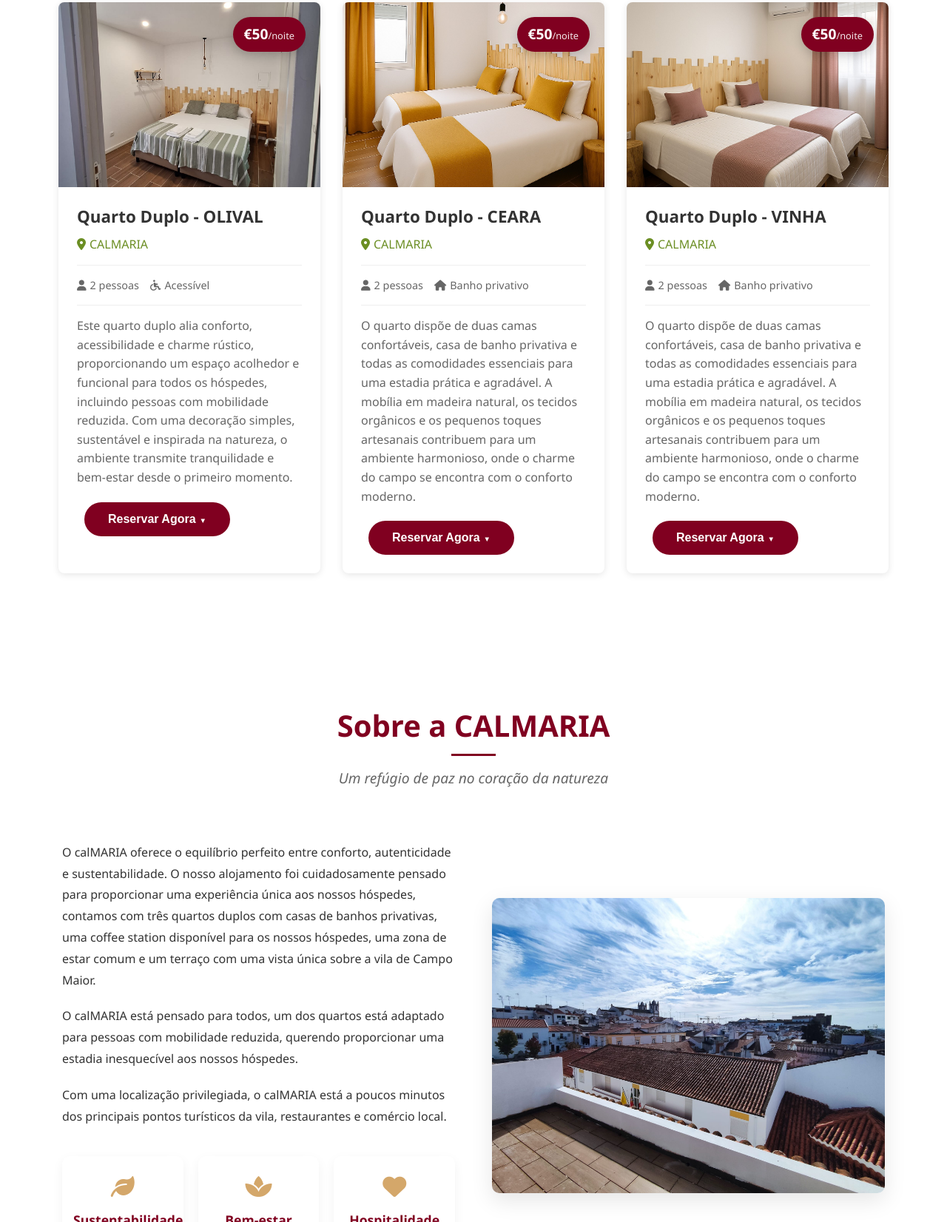
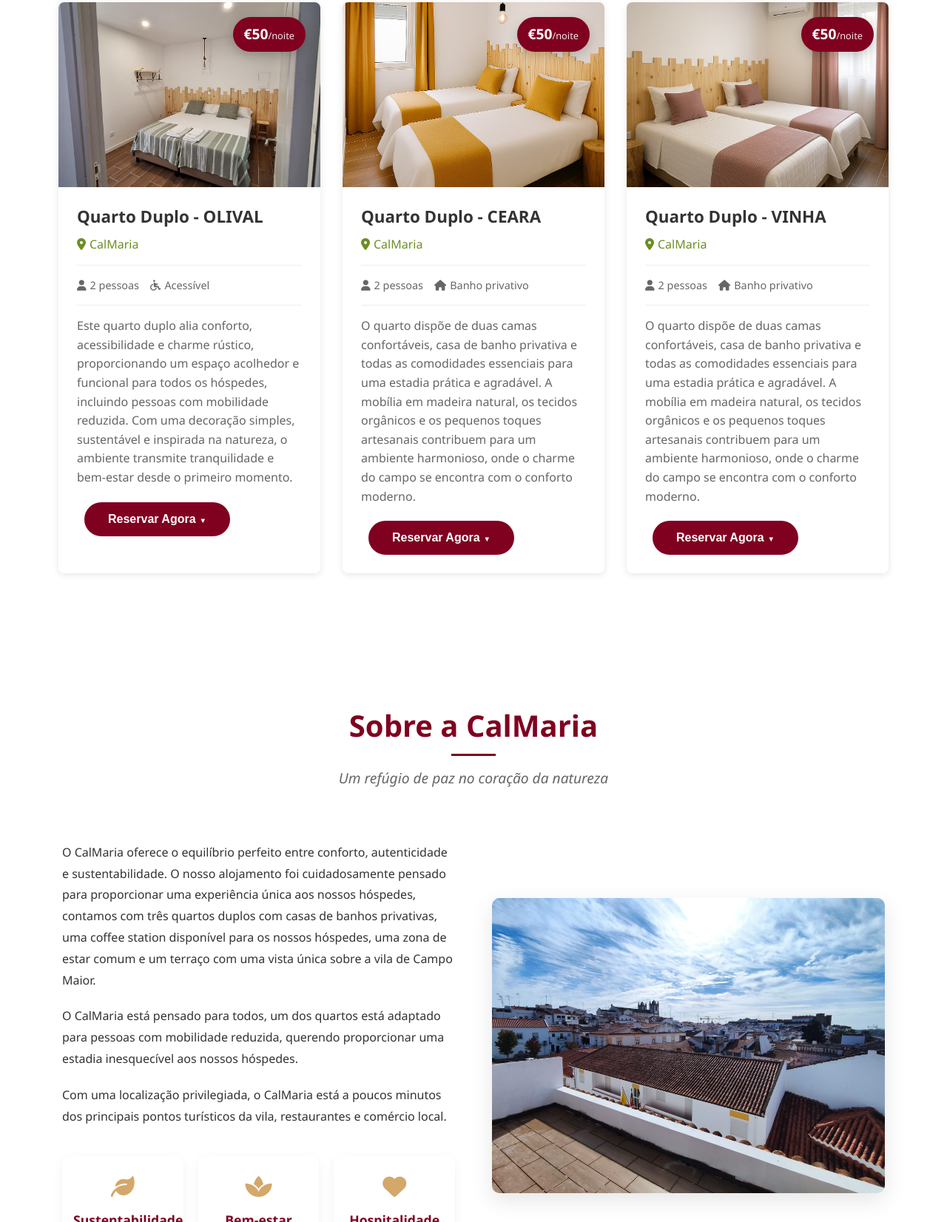
Before and after one commit to calmariacm/calMARIA, a plain HTML site: page index.html in a window 1280 px wide. Shown: the part 1148-2800 px from the top of the page at 74% size. Drawn offline with Linux system fonts and the light colour scheme.

Commit message:
15th Commir
Rebrand to "Calmaria" instead of "calMARIA"

```diff
--- a/index.html
+++ b/index.html
@@ -3,23 +3,23 @@
 <head>
     <meta charset="UTF-8">
     <meta name="viewport" content="width=device-width, initial-scale=1.0">
-    <title>calMARIA | Alojamento Rural em Campo Maior - Quartos Acolhedores</title>
-    <meta name="description" content="calMARIA - Alojamento rural acolhedor em Campo Maior. Quartos confortáveis com estilo rústico e ambiente familiar. Reserve agora a sua estadia!">
+    <title>CalMaria | Alojamento Rural em Campo Maior - Quartos Acolhedores</title>
+    <meta name="description" content="CalMaria - Alojamento rural acolhedor em Campo Maior. Quartos confortáveis com estilo rústico e ambiente familiar. Reserve agora a sua estadia!">
     <meta name="keywords" content="calmaria, calmariacm, alojamento rural, campo maior, hospedagem, turismo rural, alojamento local, alojamento campo maior, quartos campo maior, turismo alentejo">
-    <meta name="author" content="calMARIA">
+    <meta name="author" content="CalMaria">
     <meta name="robots" content="index, follow">
 
     <!-- Open Graph / Facebook -->
     <meta property="og:type" content="website">
     <meta property="og:url" content="https://calmariacm.github.io/calMARIA/">
-    <meta property="og:title" content="calMARIA | Alojamento Rural em Campo Maior">
+    <meta property="og:title" content="CalMaria | Alojamento Rural em Campo Maior">
     <meta property="og:description" content="Descubra o conforto do nosso alojamento rural em Campo Maior. Quartos acolhedores e ambiente familiar.">
     <meta property="og:image" content="https://calmariacm.github.io/calMARIA/assets/CalMaria-logo.jpg">
 
     <!-- Twitter -->
     <meta property="twitter:card" content="summary_large_image">
     <meta property="twitter:url" content="https://calmariacm.github.io/calMARIA/">
-    <meta property="twitter:title" content="calMARIA | Alojamento Rural em Campo Maior">
+    <meta property="twitter:title" content="CalMaria | Alojamento Rural em Campo Maior">
     <meta property="twitter:description" content="Descubra o conforto do nosso alojamento rural em Campo Maior. Quartos acolhedores e ambiente familiar.">
     <meta property="twitter:image" content="https://calmariacm.github.io/calMARIA/assets/CalMaria-logo.jpg">
 
@@ -41,8 +41,8 @@
     <header>
         <nav>
             <div class="logo">
-                <img src="assets/CalMaria-logo.jpg" alt="calMARIA" class="logo-img">
-                <span>calMARIA</span>
+                <img src="assets/CalMaria-logo.jpg" alt="CalMaria" class="logo-img">
+                <span>CalMaria</span>
             </div>
             <div class="nav-right">
                 <ul class="nav-links">
@@ -86,7 +86,7 @@
             <!-- Slide 1 -->
             <div class="slide active" style="background-image: url('assets/imagens_bemvindo/Campo-Maior.jpg');">
                 <div class="slide-content">
-                    <h1>Bem-vindo à cal<span>MARIA</span></h1>
+                    <h1>Bem-vindo à CalMaria</h1>
                     <p>Descubra o refúgio perfeito no coração da natureza</p>
                 </div>
             </div>
@@ -94,7 +94,7 @@
             <!-- Slide 2 -->
             <div class="slide" style="background-image: url('assets/imagens_bemvindo/Castelo-Campo Maior.jpg');">
                 <div class="slide-content">
-                    <h1>Bem-vindo à cal<span>MARIA</span></h1>
+                    <h1>Bem-vindo à CalMaria</h1>
                     <p>Descubra o refúgio perfeito no coração da natureza</p>
                 </div>
             </div>
@@ -102,7 +102,7 @@
             <!-- Slide 3 -->
             <div class="slide" style="background-image: url('assets/imagens_bemvindo/campomaior-vistacima.jpg');">
                 <div class="slide-content">
-                    <h1>Bem-vindo à cal<span>MARIA</span></h1>
+                    <h1>Bem-vindo à CalMaria</h1>
                     <p>Descubra o refúgio perfeito no coração da natureza</p>
                 </div>
             </div>
@@ -146,7 +146,7 @@
                     </div>
                     <div class="alojamento-info">
                         <h3>Quarto Duplo - OLIVAL</h3>
-                        <p class="localizacao"><i class="fas fa-map-marker-alt"></i> CALMARIA</p>
+                        <p class="localizacao"><i class="fas fa-map-marker-alt"></i> CalMaria</p>
                         <div class="detalhes">
                             <span><i class="fas fa-user"></i> 2 pessoas</span>
                             <span><i class="fas fa-wheelchair"></i> Acessível</span>
@@ -174,7 +174,7 @@
                     </div>
                     <div class="alojamento-info">
                         <h3>Quarto Duplo - CEARA</h3>
-                        <p class="localizacao"><i class="fas fa-map-marker-alt"></i> CALMARIA</p>
+                        <p class="localizacao"><i class="fas fa-map-marker-alt"></i> CalMaria</p>
                         <div class="detalhes">
                             <span><i class="fas fa-user"></i> 2 pessoas</span>
                             <span><i class="fas fa-home"></i> Banho privativo</span>
@@ -202,7 +202,7 @@
                     </div>
                     <div class="alojamento-info">
                         <h3>Quarto Duplo - VINHA</h3>
-                        <p class="localizacao"><i class="fas fa-map-marker-alt"></i> CALMARIA</p>
+                        <p class="localizacao"><i class="fas fa-map-marker-alt"></i> CalMaria</p>
                         <div class="detalhes">
                             <span><i class="fas fa-user"></i> 2 pessoas</span>
                             <span><i class="fas fa-home"></i> Banho privativo</span>
@@ -228,13 +228,13 @@
     <!-- Sobre -->
     <section id="sobre" class="sobre">
         <div class="container">
-            <h2>Sobre a CALMARIA</h2>
+            <h2>Sobre a CalMaria</h2>
             <p class="section-subtitle">Um refúgio de paz no coração da natureza</p>
             <div class="sobre-content">
                 <div class="sobre-texto">
-                    <p>O calMARIA oferece o equilíbrio perfeito entre conforto, autenticidade e sustentabilidade. O nosso alojamento foi cuidadosamente pensado para proporcionar uma experiência única aos nossos hóspedes, contamos com três quartos duplos com casas de banhos privativas, uma coffee station disponível para os nossos hóspedes, uma zona de estar comum e um terraço com uma vista única sobre a vila de Campo Maior.</p>
-                    <p>O calMARIA está pensado para todos, um dos quartos está adaptado para pessoas com mobilidade reduzida, querendo proporcionar uma estadia inesquecível aos nossos hóspedes.</p>
-                    <p>Com uma localização privilegiada, o calMARIA está a poucos minutos dos principais pontos turísticos da vila, restaurantes e comércio local.</p>
+                    <p>O CalMaria oferece o equilíbrio perfeito entre conforto, autenticidade e sustentabilidade. O nosso alojamento foi cuidadosamente pensado para proporcionar uma experiência única aos nossos hóspedes, contamos com três quartos duplos com casas de banhos privativas, uma coffee station disponível para os nossos hóspedes, uma zona de estar comum e um terraço com uma vista única sobre a vila de Campo Maior.</p>
+                    <p>O CalMaria está pensado para todos, um dos quartos está adaptado para pessoas com mobilidade reduzida, querendo proporcionar uma estadia inesquecível aos nossos hóspedes.</p>
+                    <p>Com uma localização privilegiada, o CalMaria está a poucos minutos dos principais pontos turísticos da vila, restaurantes e comércio local.</p>
                     <div class="destaques">
                         <div class="destaque">
                             <i class="fas fa-leaf"></i>
@@ -251,7 +251,7 @@
                     </div>
                 </div>
                 <div class="sobre-imagem">
-                    <img src="assets/galeria/varanda.jpg" alt="Varanda da CALMARIA com vista deslumbrante">
+                    <img src="assets/galeria/varanda.jpg" alt="Varanda da CalMaria com vista deslumbrante">
                 </div>
             </div>
         </div>
@@ -389,7 +389,7 @@
         <div class="container">
             <div class="footer-content">
                 <div class="footer-logo">
-                    <h3>calMARIA</h3>
+                    <h3>CalMaria</h3>
                     <p>Seu refúgio perfeito no coração da natureza.</p>
                 </div>
                 <div class="footer-links">
@@ -411,7 +411,7 @@
                 </div>
             </div>
             <div class="footer-bottom">
-                <p>&copy; <span id="current-year">2025</span> calMARIA. Todos os direitos reservados.</p>
+                <p>&copy; <span id="current-year">2025</span> CalMaria. Todos os direitos reservados.</p>
             </div>
         </div>
     </footer>
```
